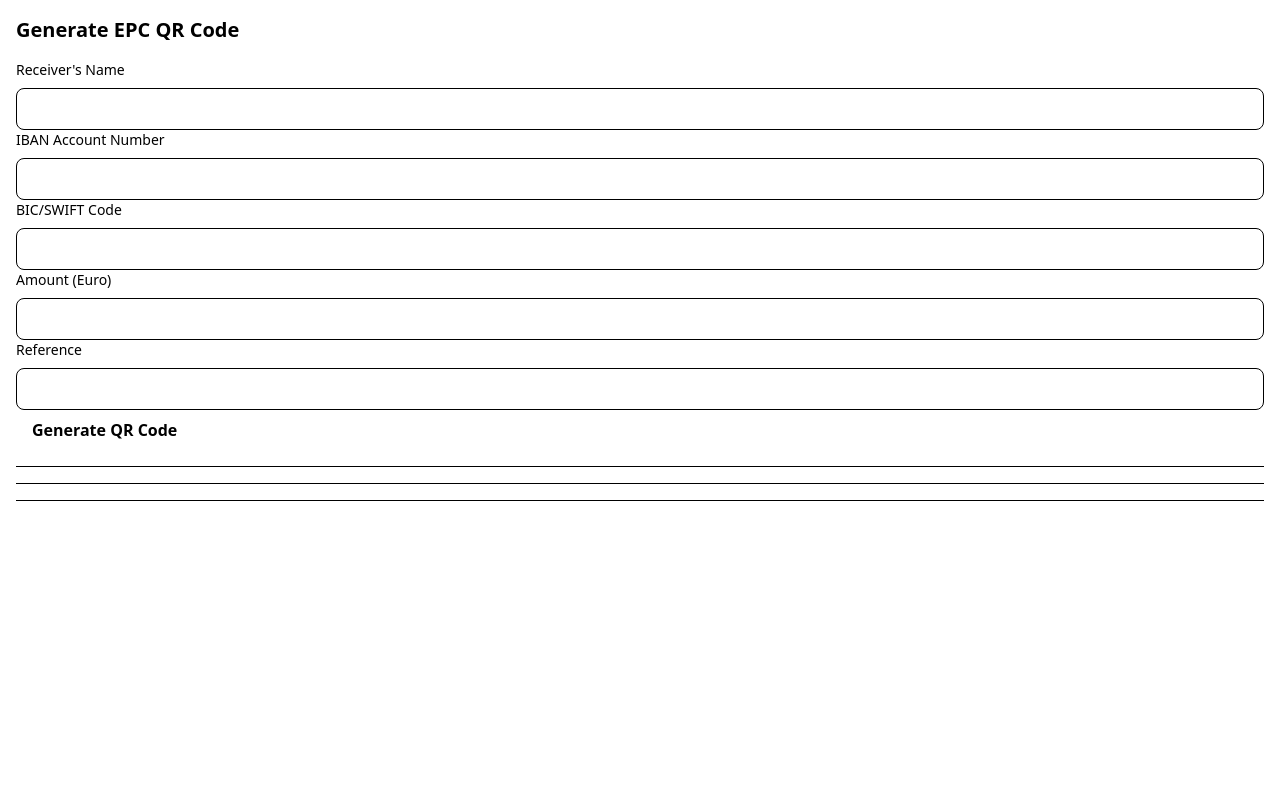
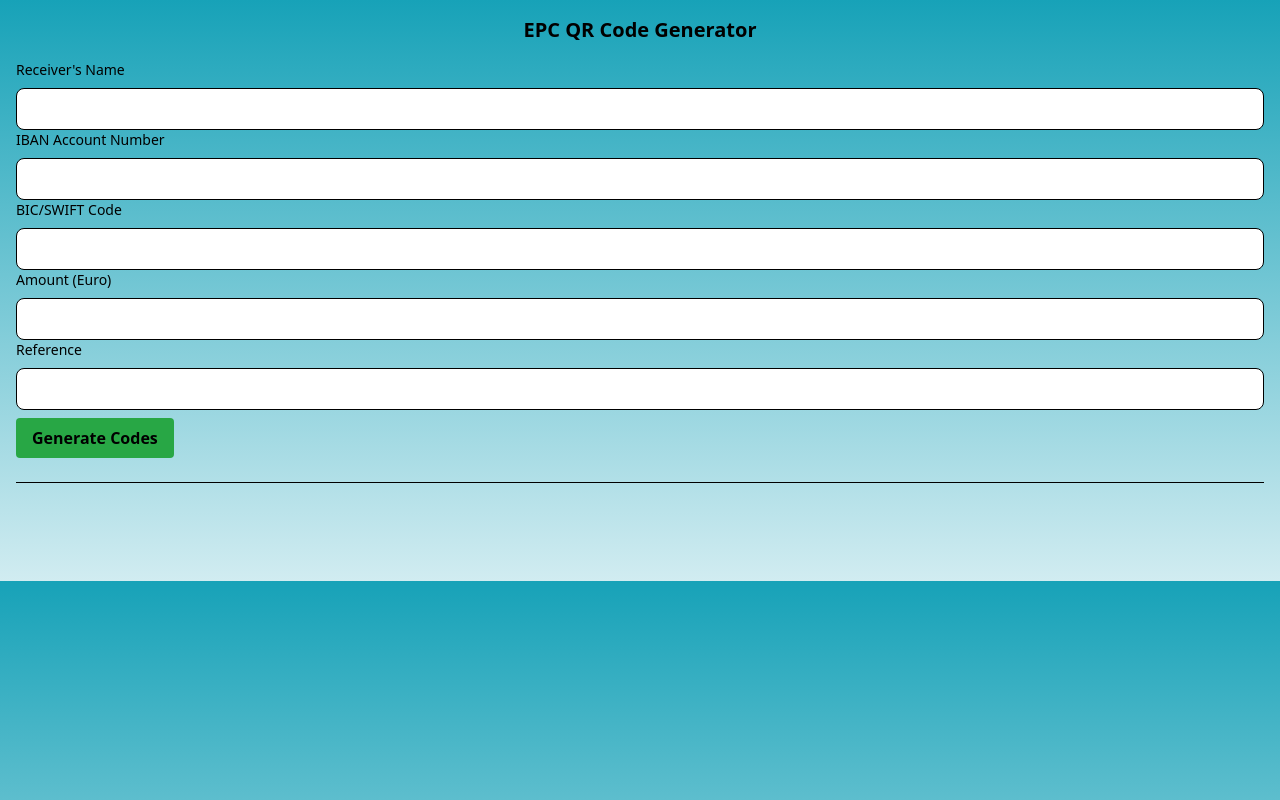
Before and after one commit to ismailhozza/epc-generator, a React (Vite) app: page / in a window 1280 px wide. Built offline with nearby package versions, Linux system fonts and the light colour scheme.

Commit message:
feat: style improvements

```diff
--- a/index.html
+++ b/index.html
@@ -12,7 +12,7 @@
     <meta name="viewport" content="width=device-width, initial-scale=1.0" />
     <title>EPC Code Generator</title>
   </head>
-  <body>
+  <body class="bg-gradient-to-t from-info-100 to-info-500">
     <div id="root"></div>
     <script type="module" src="/src/main.tsx"></script>
   </body>
--- a/src/App.tsx
+++ b/src/App.tsx
@@ -102,7 +102,6 @@ function App() {
   const [name, setName] = useState("");
   const [qrCode, setQrCode] = useState("");
   const [barCode, setBarcode] = useState("");
-  // const canvasRef = useRef(null);
 
   const generateQrCode = () => {
     // Barcode generation
@@ -130,9 +129,13 @@ function App() {
     link.click();
   };
 
+  const validToGenerate = () => {
+    return iban.length > 0 && bic.length > 0 && amount.length > 0 && reference.length > 0 && name.length > 0;
+  };
+
   return (
     <div className="p-4">
-      <h1 className="text-xl font-bold mb-4" >Generate EPC QR Code</h1>
+      <h1 className="text-xl font-bold mb-4 text-center" >EPC QR Code Generator</h1>
       <div className="form">
         <div className="form-group">
           <label className="block mb-2 text-sm font-medium text-gray-900 dark:text-white" htmlFor="name">Receiver's Name</label>
@@ -186,19 +189,21 @@ function App() {
         </div>
         <div className="form-group">
           <button
-            className="bg-blue-500 hover:bg-blue-700 text-white font-bold py-2 px-4 rounded"
+            className="bg-success-500 hover:bg-success-700 text-white font-bold my-2 py-2 px-4 rounded"
+            disabled={!validToGenerate()}
             onClick={generateQrCode}
           >
-            Generate QR Code
+            Generate Codes
           </button>
         </div>
       </div>
       <hr className="my-4" />
+      <div className="flex flex-col justify-center items-center">
         {qrCode && (
           <QRCode
             id="qr-code"
             value={qrCode}
-          size={512}
+            size={256} // 512 / 2 = 256
             level={"H"}
             includeMargin={true}
             renderAs={"canvas"}
@@ -206,7 +211,7 @@ function App() {
         )}
         {qrCode && <div className="form-group">
           <button
-          className="bg-blue-500 hover:bg-blue-700 text-white font-bold py-2 px-4 rounded"
+            className="bg-info-500 hover:bg-info-700 text-white font-bold my-2 py-2 px-4 rounded"
             onClick={downloadQrCode}
           >
             Download QR Code
@@ -219,7 +224,7 @@ function App() {
         {/* Download barcode */}
         {barCode && <div className="form-group">
           <button
-          className="bg-blue-500 hover:bg-blue-700 text-white font-bold py-2 px-4 rounded"
+            className="bg-info-500 hover:bg-info-700 text-white font-bold my-2 py-2 px-4 rounded"
             onClick={downloadBarcode}
           >
             Download Barcode
@@ -227,6 +232,7 @@ function App() {
         </div>}
         <hr className="my-4" />
       </div>
+    </div>
   );
 }
 
--- a/tailwind.config.cjs
+++ b/tailwind.config.cjs
@@ -6,10 +6,40 @@ module.exports = {
   ],
   theme: {
     colors: {
-      primary: '#e2231a',
+      primary: {
+        100: "#f9d3d1",
+        200: "#f3a7a3",
+        300: "#ee7b76",
+        400: "#e84f48",
+        500: "#e2231a",
+        600: "#b51c15",
+        700: "#881510",
+        800: "#5a0e0a",
+        900: "#2d0705"
+      },
       secondary: '#6c757d',
-      success: '#28a745',
-      info: '#17a2b8',
+      success: {
+        100: "#d4edda",
+        200: "#a9dcb5",
+        300: "#7eca8f",
+        400: "#53b96a",
+        500: "#28a745",
+        600: "#208637",
+        700: "#186429",
+        800: "#10431c",
+        900: "#08210e"
+      },
+      info: {
+        100: "#d1ecf1",
+        200: "#a2dae3",
+        300: "#74c7d4",
+        400: "#45b5c6",
+        500: "#17a2b8",
+        600: "#128293",
+        700: "#0e616e",
+        800: "#09414a",
+        900: "#052025"
+      },
       warning: '#fd7e14',
       danger: '#dc3545',
       light: '#f8f9fa',
```
Lines whose indentation alone changed are shown as unchanged.
